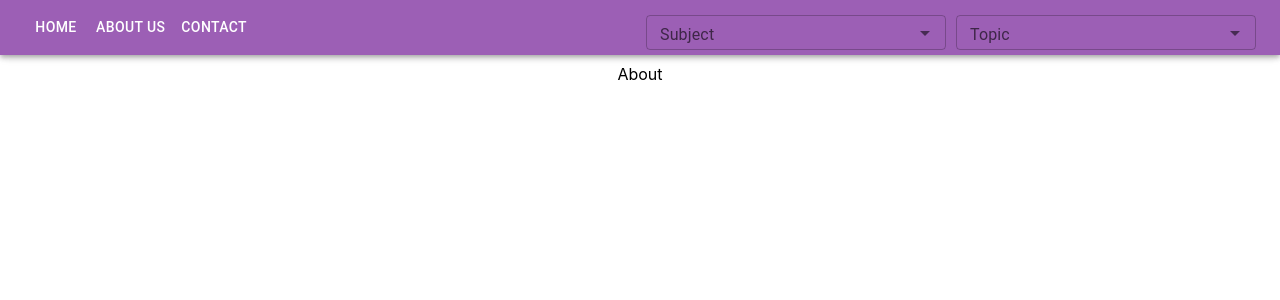
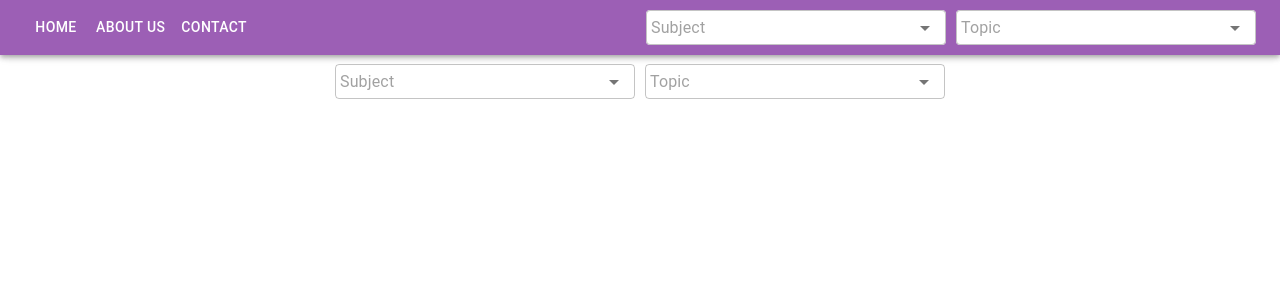
Before and after one commit to rakesh-ganganapalli-au13/MS-Blog, a React (Create React App) app: page / in a window 1280 px wide. Both pictures are taken after a click on the button "ABOUT US". Shown: the top 300 px of the page. Built offline with nearby package versions, Linux system fonts and the light colour scheme.

Commit message:
fixed dropdown style in header

```diff
--- a/src/Components/SubjectsTopics/index.js
+++ b/src/Components/SubjectsTopics/index.js
@@ -1,7 +1,7 @@
 import React, { useEffect, useState } from "react";
 import AutoComplete from "../../Library/AutoComplete";
 import { topics } from "../../Data/topics";
-import "./style.css";
+import "./style.scss";
 // const options =
 
 function Routes() {
@@ -41,7 +41,7 @@ function Routes() {
   return (
     <>
       <div
-        style={{ display: "flex", marginTop: "10px", justifyContent: "center" }}
+        style={{ display: "flex", justifyContent: "center" }}
         className="sub-select-parent"
       >
         <div className="sub-select-child" key="sub-select-child">
--- a/src/Components/SubjectsTopics/style.css
+++ b/src/Components/SubjectsTopics/style.scss
@@ -22,3 +22,11 @@
     padding: 0px !important;
     height: 35px !important;
 }
+
+.sub-select-child > .MuiAutocomplete-root > .MuiFormControl-root > .MuiInputBase-root{
+    background-color: white !important;
+}
+
+.topic-select-child > .MuiAutocomplete-root > .MuiFormControl-root > .MuiInputBase-root{
+    background-color: white !important;
+}
--- a/src/Library/AutoComplete/index.js
+++ b/src/Library/AutoComplete/index.js
@@ -12,7 +12,7 @@ export default function ComboBox(props) {
       onSelect={onChange}
       options={options}
       sx={{ width: 300 }}
-      renderInput={(params) => <TextField {...params} label={label} />}
+      renderInput={(params) => <TextField {...params} placeholder={label} />}
     />
   );
 }
--- a/src/Pages/AboutUs/index.js
+++ b/src/Pages/AboutUs/index.js
@@ -1,7 +1,12 @@
 import React from "react";
+import Subjec from "../../Components/SubjectsTopics";
 
 function About() {
-  return <div>About</div>;
+  return (
+    <div>
+      <Subjec />
+    </div>
+  );
 }
 
 export default About;
--- a/src/theme.js
+++ b/src/theme.js
@@ -7,7 +7,7 @@ const theme = createTheme({
       main: "#9c5fb5",
     },
     secondary: {
-      main: green[500],
+      main: "#9c5fb5",
     },
   },
 });
```
